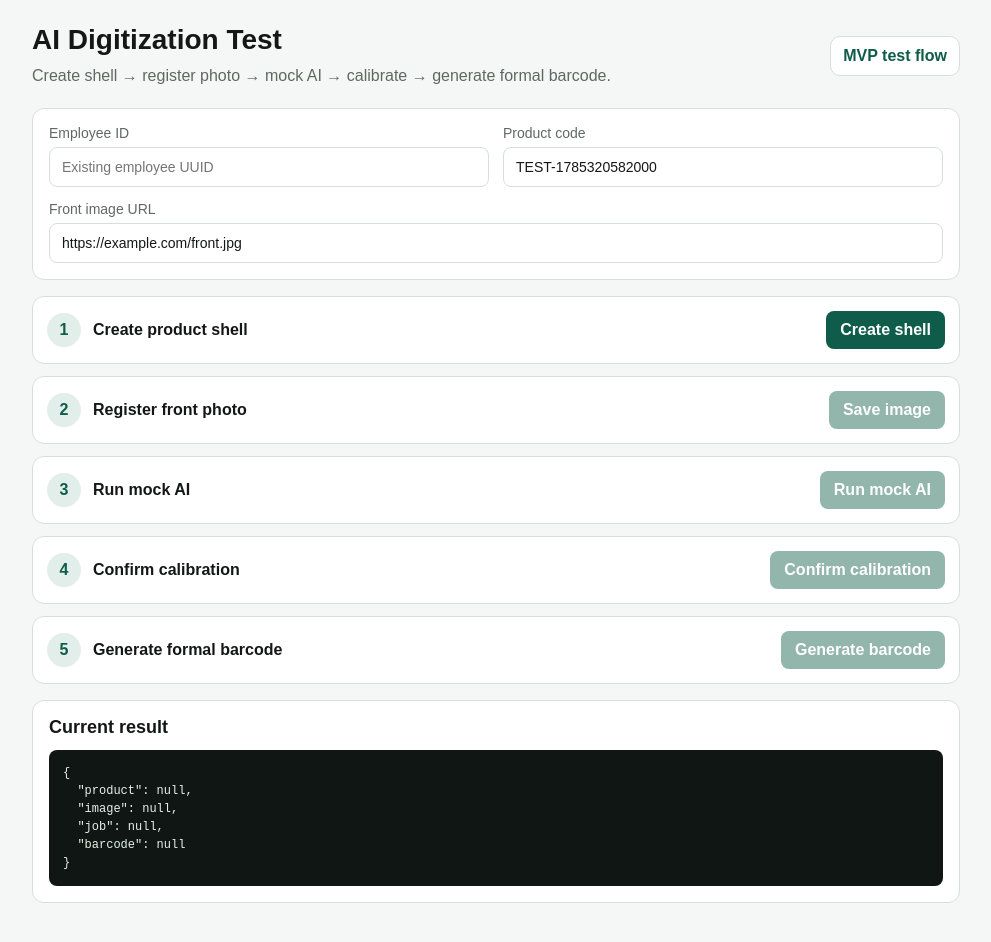
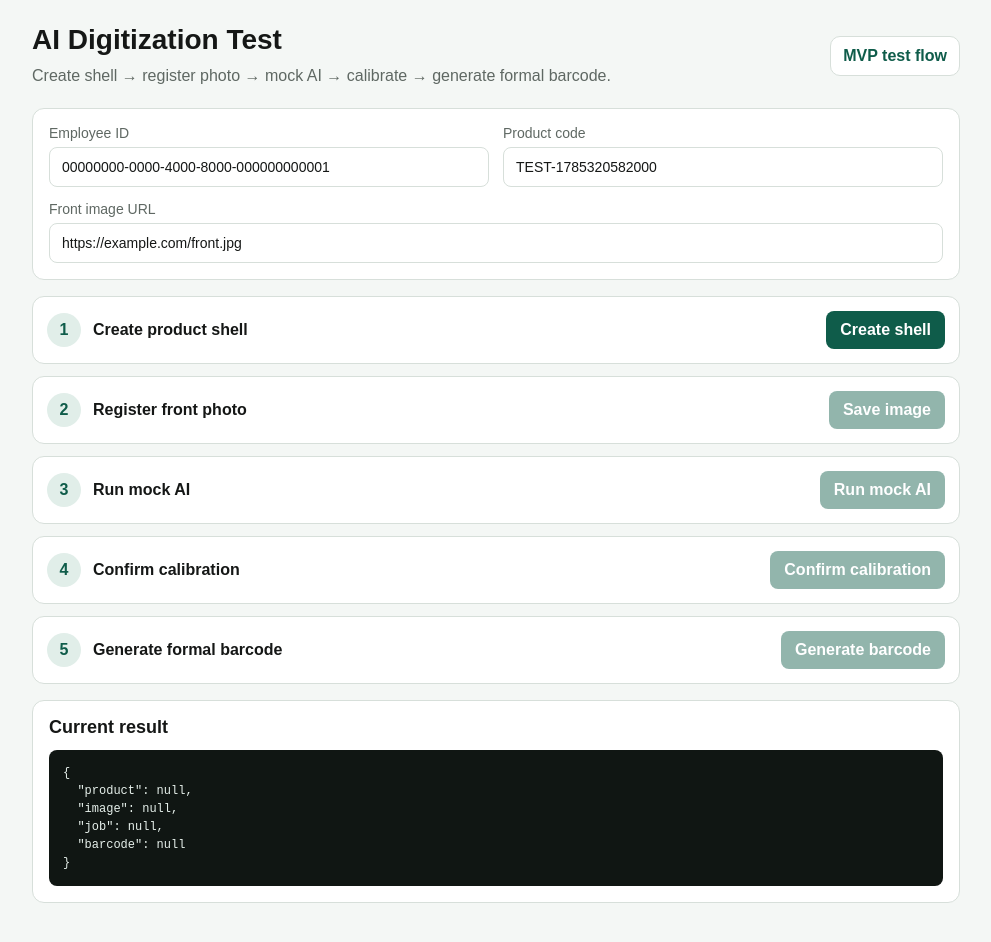
Before and after one commit to ericye666666-cmd/online-saler, a Next.js app in the folder apps/operations/: page / in a window 1280 px wide. Shown: the top 942 px of the page, without its empty margins (144-1135 px from the left). Built offline with nearby package versions, Linux system fonts and the light colour scheme.

Commit message:
Prefill staging test employee in Operations

```diff
--- a/apps/operations/src/app/page.tsx
+++ b/apps/operations/src/app/page.tsx
@@ -3,6 +3,7 @@
 import { useMemo, useState } from "react";
 
 const API_PROXY_URL = "/api-proxy";
+const STAGING_TEST_EMPLOYEE_ID = "00000000-0000-4000-8000-000000000001";
 
 type JsonRecord = Record<string, unknown>;
 
@@ -23,7 +24,7 @@ async function request(path: string, options?: RequestInit): Promise<JsonRecord>
 }
 
 export default function OperationsHome() {
-  const [employeeId, setEmployeeId] = useState("");
+  const [employeeId, setEmployeeId] = useState(STAGING_TEST_EMPLOYEE_ID);
   const [productCode, setProductCode] = useState(`TEST-${Date.now()}`);
   const [imageUrl, setImageUrl] = useState("https://example.com/front.jpg");
   const [product, setProduct] = useState<JsonRecord | null>(null);
@@ -61,7 +62,7 @@ export default function OperationsHome() {
       </header>
 
       <section className="panel form-grid">
-        <label>Employee ID<input value={employeeId} onChange={(event) => setEmployeeId(event.target.value)} placeholder="Existing employee UUID" /></label>
+        <label>Employee ID<input value={employeeId} onChange={(event) => setEmployeeId(event.target.value)} aria-label="Staging test employee UUID" /></label>
         <label>Product code<input value={productCode} onChange={(event) => setProductCode(event.target.value)} /></label>
         <label className="wide">Front image URL<input value={imageUrl} onChange={(event) => setImageUrl(event.target.value)} /></label>
       </section>
@@ -69,11 +70,11 @@ export default function OperationsHome() {
       <section className="steps">
         <article className="step">
           <span>1</span><h2>Create product shell</h2>
-          <button disabled={Boolean(busy)} onClick={() => run("create", async () => setProduct(await request("/products", { method: "POST", body: JSON.stringify({ productCode, employeeId: employeeId || undefined }) })))}>{busy === "create" ? "Creating…" : "Create shell"}</button>
+          <button disabled={Boolean(busy)} onClick={() => run("create", async () => setProduct(await request("/products", { method: "POST", body: JSON.stringify({ productCode, employeeId }) })))}>{busy === "create" ? "Creating…" : "Create shell"}</button>
         </article>
         <article className="step">
           <span>2</span><h2>Register front photo</h2>
-          <button disabled={!productId || Boolean(busy)} onClick={() => run("image", async () => setImage(await request(`/products/${productId}/images`, { method: "POST", body: JSON.stringify({ type: "FRONT", originalUrl: imageUrl, employeeId: employeeId || undefined }) })))}>{busy === "image" ? "Saving…" : "Save image"}</button>
+          <button disabled={!productId || Boolean(busy)} onClick={() => run("image", async () => setImage(await request(`/products/${productId}/images`, { method: "POST", body: JSON.stringify({ type: "FRONT", originalUrl: imageUrl, employeeId }) })))}>{busy === "image" ? "Saving…" : "Save image"}</button>
         </article>
         <article className="step">
           <span>3</span><h2>Run mock AI</h2>
```
